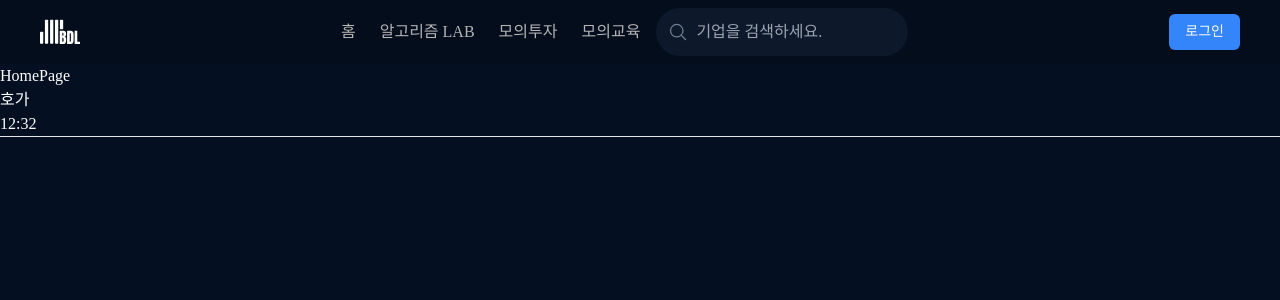
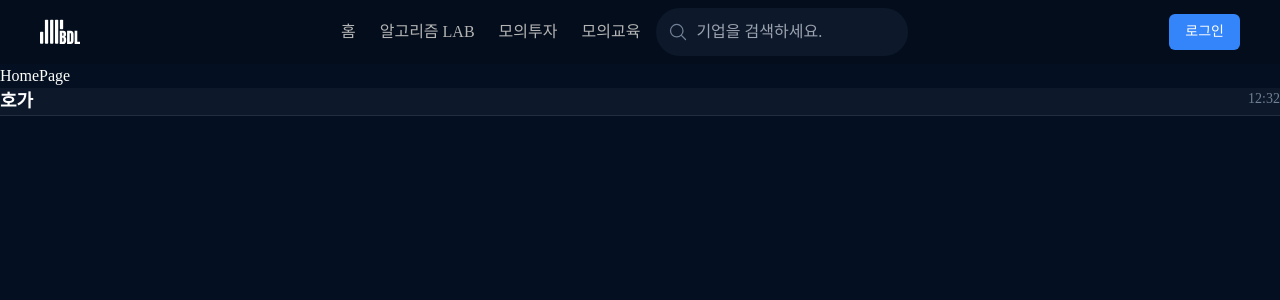
Before and after one commit to dnwnsrb11/BDL-frontend, a React (Vite) app: page / in a window 1280 px wide. Shown: the top 300 px of the page. Built offline with nearby package versions, Linux system fonts and the light colour scheme; a web font is replaced by a local one.

Commit message:
desgin:스타일링 추가

```diff
--- a/src/components/mock-investment/order-status/selling-price/selling-price.tsx
+++ b/src/components/mock-investment/order-status/selling-price/selling-price.tsx
@@ -1,12 +1,12 @@
 export const SellingPrice = () => {
   return (
-    <div>
-      <div>
-        <h3>호가</h3>
+    <div className="bg-modal-background-color">
+      <div className="flex justify-between">
+        <h3 className="text-[18px] font-bold">호가</h3>
         {/* 장시간 string */}
-        <p>12:32</p>
+        <p className="text-[14px] font-light text-border-color">12:32</p>
       </div>
-      <hr />
+      <hr className="border-border-color border-opacity-20" />
       <div>{/* 매도,매수 정리  */}</div>
     </div>
   );
```
